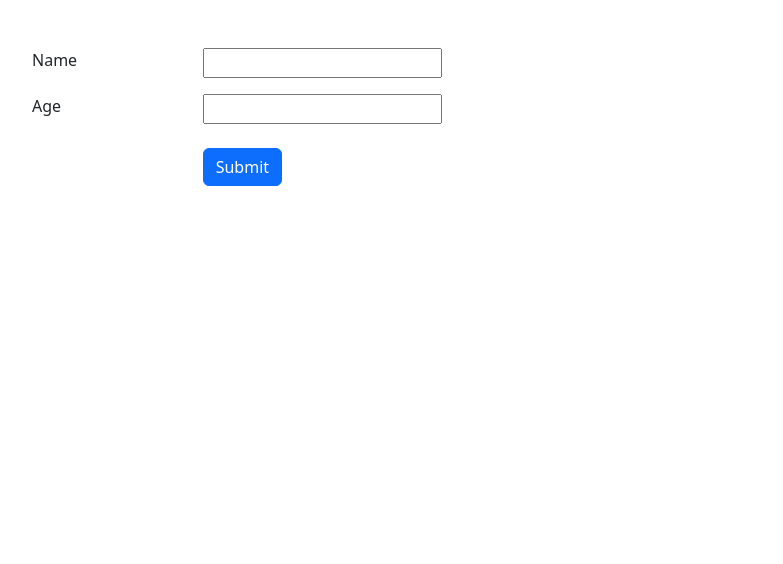
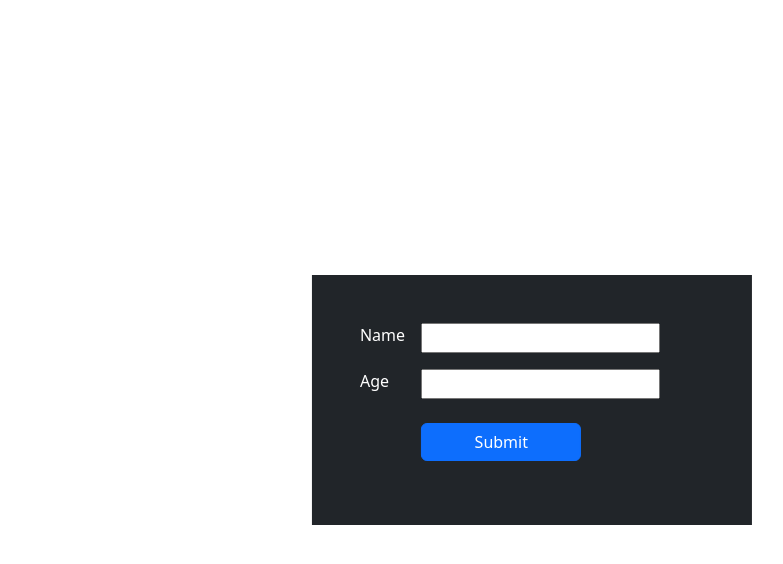
Before and after one commit to AyushRatan/python_trace, a Flask app: page / in a window 1280 px wide. Shown: the top 564 px of the page, without its empty margins (108-891 px from the left). Run offline with Flask 3, Linux system fonts and the light colour scheme; parts of the project's set-up code (start-up, migrations or seed data) failed here and were passed over.

Commit message:
updated UI

```diff
--- a/templates/home.html
+++ b/templates/home.html
@@ -7,19 +7,19 @@
     <link href="https://cdn.jsdelivr.net/npm/bootstrap@5.3.0-alpha3/dist/css/bootstrap.min.css" rel="stylesheet" integrity="sha384-KK94CHFLLe+nY2dmCWGMq91rCGa5gtU4mk92HdvYe+M/SXH301p5ILy+dN9+nJOZ" crossorigin="anonymous">
   </head>
   <body>
-    <div class="mt-5 mx-auto" style="width:1000px">
+    <div class="d-flex text-white justify-content-center pt-5 pb-5 ps-5 pe-5 position-absolute top-50 start-50 translate-middle bg-dark">
         <form action="/" method="post">
           <div class="row mb-3">
-            <label class="col-2">Name</label>
+            <label class="col-2 pe-5">Name</label>
             <div class="col-6">
               <input type="text" name="name">
             </div>
           </div>
           <div class="row mb-3">
-            <label class="col-2">Age</label>
+            <label class="col-2 pe-5">Age</label>
             <div class="col-6">
                 <input type="text" name="age">
-                <div class="">
+                <div class="d-grid">
                   <button type="submit" class="btn btn-primary mt-4">Submit</button>
                 </div>
             </div>
```
Also changed, not shown: main.py (+10 -0 lines), 1 other file.
